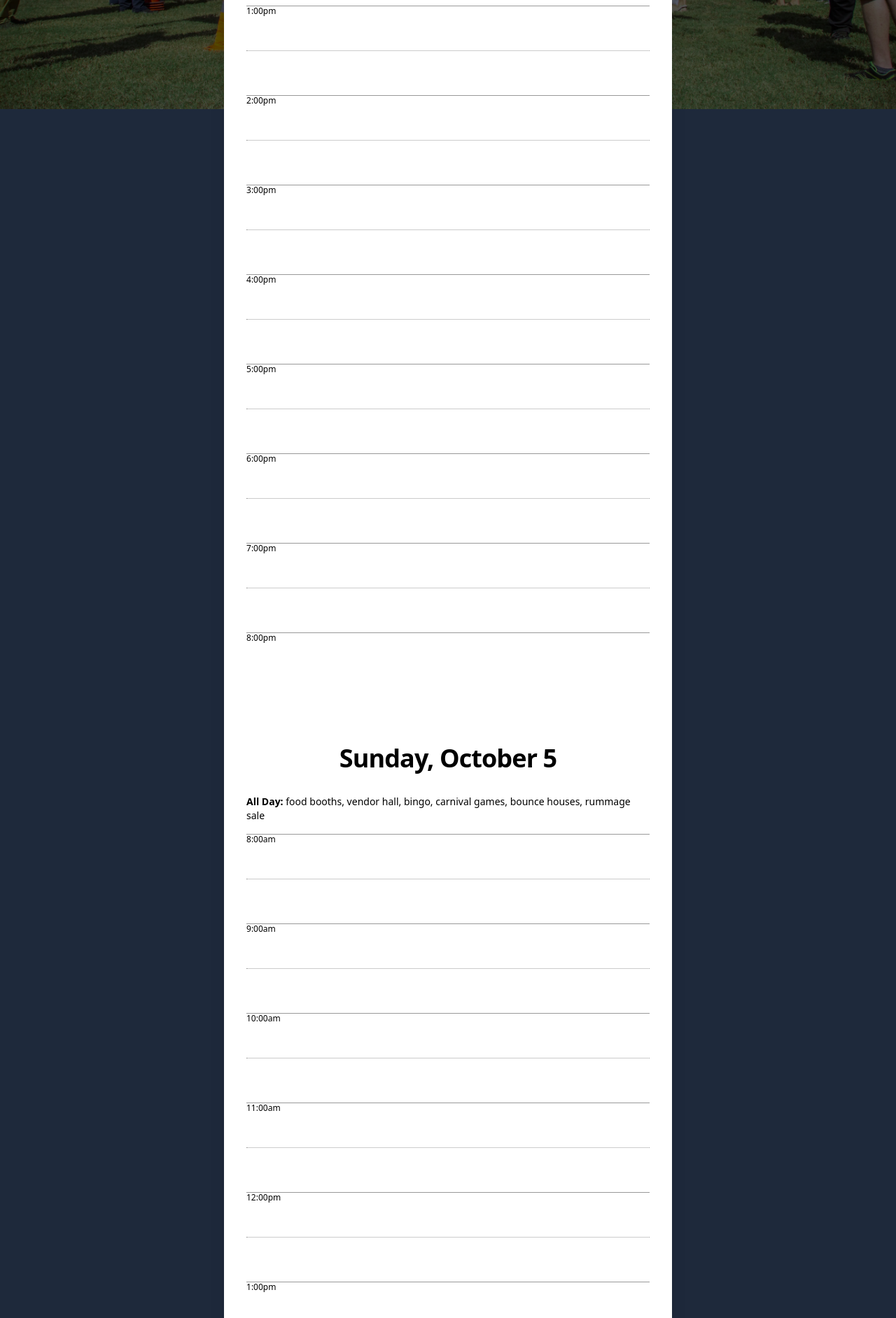
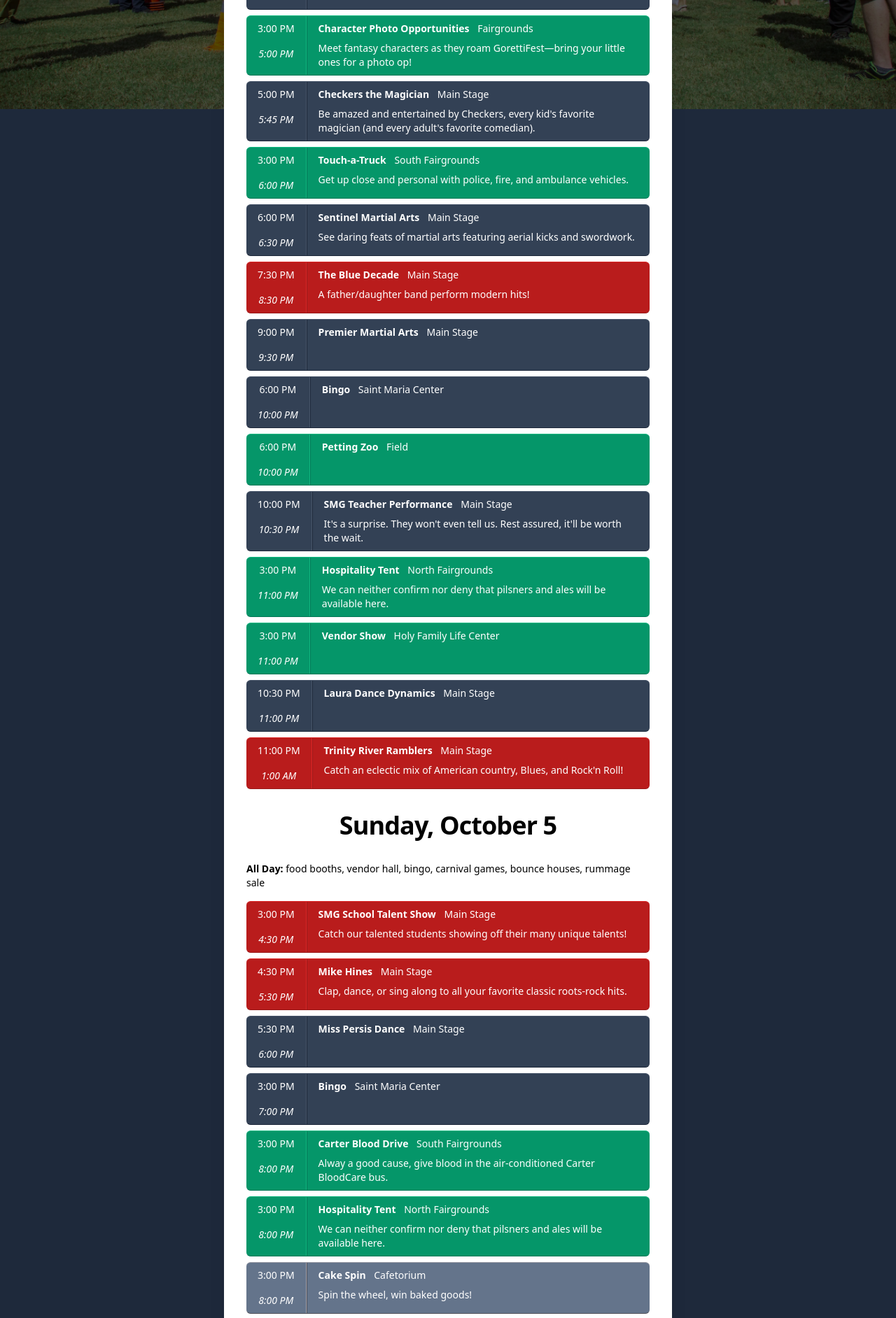
Before and after one commit to ktbartholomew/gorettifest.com, a Next.js app: page /schedule in a window 1280 px wide. Shown: the part 640-2524 px from the top of the page at 70% size. Built offline with nearby package versions, Linux system fonts and the light colour scheme.

Commit message:
a very wip calendar, but good enough for a draft

```diff
--- a/app/menu/page.tsx
+++ b/app/menu/page.tsx
@@ -124,7 +124,7 @@ const menu: Menu = {
         {
           title: "Jollof Rice",
           description:
-            "Hearty, spiced fried rice with diced vegetables and bits of jerk chicken.",
+            "Hearty, spiced basmati rice with diced vegetables and bits of jerk chicken.",
         },
         {
           title: "Fried Plantains",
--- /dev/null
+++ b/app/parking/page.tsx
@@ -0,0 +1,84 @@
+import { HeaderNav } from "@/components/header-nav";
+import { Metadata } from "next";
+import Image from "next/image";
+import { lilita } from "@/components/font";
+import headerImage from "@/public/img/IMG_2256.webp";
+import parkingMap from "@/public/img/parking-map.png";
+import React from "react";
+
+export const metadata: Metadata = {
+  title: "GorettiFest Parking Map",
+  description:
+    "Welcome to GorettiFest! Find parking on Benge Drive or Mitchell Street and take a short walk or shuttle ride to arrive at the GorettiFest front doors!",
+};
+
+export default function MenuPage() {
+  return (
+    <>
+      <HeaderNav logo />
+      <div className="relative max-h-[90vh] md:h-[90vh]">
+        <div className="hidden md:block absolute h-full w-full overflow-hidden">
+          <Image
+            className="h-full w-full object-cover"
+            src={headerImage.src}
+            alt="GorettiFest volunteer preparing food"
+            priority
+            width={1800}
+            height={1800}
+            loading="eager"
+            placeholder="blur"
+            blurDataURL={headerImage.blurDataURL}
+          />
+        </div>
+        <div className="absolute top-0 left-0 h-full w-full mix-blend-multiply bg-slate-800 md:bg-slate-900/70"></div>
+        <div className="md:py-16">
+          <div className="bg-white relative md:max-w-[67vw] lg:max-w-[50vw] mx-auto md:rounded-3xl p-8 md:drop-shadow-xl">
+            <h2 className={lilita.className + " text-balance mb-8"}>
+              Park at GorettiFest
+            </h2>
+            <Image
+              src={parkingMap.src}
+              alt="GorettiFest parking map"
+              priority
+              width={1800}
+              height={1800}
+              loading="eager"
+              placeholder="blur"
+              blurDataURL={parkingMap.blurDataURL}
+            />
+            <div className="columns-1 md:columns-2 gap-8">
+              <div className="text-center mb-8">
+                <h3 className="mb-4">Primary Parking</h3>
+                <a
+                  href="https://maps.app.goo.gl/cqx3drVKb1xtRaeN6"
+                  target="_blank"
+                >
+                  <address>
+                    Saint Maria Goretti Parking
+                    <br />
+                    1009 Benge Drive
+                    <br />
+                    Arlington, TX 76013
+                  </address>
+                </a>
+              </div>
+              <div className="text-center mb-8">
+                <h3 className="mb-4">Overflow Parking</h3>
+                <a
+                  href="https://maps.app.goo.gl/yq1oQXLD37FGUJj76"
+                  target="_blank"
+                >
+                  <address>
+                    UTA Lot 26 <br />
+                    9999 W Mitchell St <br />
+                    Arlington, TX 76013
+                  </address>
+                </a>
+              </div>
+            </div>
+          </div>
+        </div>
+      </div>
+    </>
+  );
+}
--- a/app/schedule/calendar.module.css
+++ b/app/schedule/calendar.module.css
@@ -20,18 +20,42 @@
 }
 
 .calendarItem {
-  @apply text-xs;
+  @apply text-sm;
   @apply text-white;
-  @apply bg-red-700;
   @apply border-t;
-  @apply border-t-red-600;
   @apply border-b;
-  @apply border-b-red-800;
-  @apply py-1;
   @apply px-4;
   @apply rounded-md;
+  @apply mb-2;
   @apply overflow-hidden;
   @apply text-ellipsis;
+  @apply bg-red-700;
+  @apply border-t-red-600;
+  @apply border-b-red-800;
+}
+
+.primary {
+  @apply bg-red-700;
+  @apply border-t-red-600;
+  @apply border-b-red-800;
+}
+
+.secondary {
+  @apply bg-slate-700;
+  @apply border-t-slate-600;
+  @apply border-b-slate-800;
+}
+
+.other {
+  @apply bg-slate-500;
+  @apply border-t-zinc-400;
+  @apply border-b-zinc-600;
+}
+
+.tertiary {
+  @apply bg-emerald-600;
+  @apply border-t-emerald-500;
+  @apply border-b-emerald-700;
 }
 
 .alternate {
@@ -39,3 +63,35 @@
   @apply border-t-slate-700;
   @apply border-b-slate-900;
 }
+
+.primary .timeBlock {
+  @apply border-r-red-600;
+}
+
+.primary .descriptionBlock {
+  @apply border-l-red-800;
+}
+
+.secondary .timeBlock {
+  @apply border-r-slate-600;
+}
+
+.secondary .descriptionBlock {
+  @apply border-l-slate-800;
+}
+
+.tertiary .timeBlock {
+  @apply border-r-emerald-500;
+}
+
+.tertiary .descriptionBlock {
+  @apply border-l-emerald-700;
+}
+
+.other .timeBlock {
+  @apply border-r-zinc-400;
+}
+
+.other .descriptionBlock {
+  @apply border-l-zinc-600;
+}
--- a/app/schedule/page.tsx
+++ b/app/schedule/page.tsx
@@ -1,17 +1,335 @@
+"use client";
+
 import { HeaderNav } from "@/components/header-nav";
-import { Metadata } from "next";
+import classes from "./calendar.module.css";
 import Image from "next/image";
 import { lilita } from "@/components/font";
 import headerImage from "@/public/img/IMG_2212.webp";
-import classes from "./calendar.module.css";
 
-export const metadata: Metadata = {
-  title: "GorettiFest Schedule",
-  description:
-    "GorettiFest is packed with events including live bands, a talent show, magicians, games, and dancing!",
+import { useEffect, useState } from "react";
+
+enum ScheduleItemCategory {
+  PRIMARY = "primary",
+  SECONDARY = "secondary",
+  TERTIARY = "tertiary",
+  OTHER = "other",
+}
+
+type ScheduleItem = {
+  startTime: Date;
+  endTime: Date;
+  title: string;
+  description?: string;
+  location?: string;
+  category: ScheduleItemCategory;
 };
 
+const schedule: ScheduleItem[] = [
+  {
+    startTime: new Date("2025-10-04T10:00:00-0500"),
+    endTime: new Date("2025-10-04T10:15:00-0500"),
+    title: "Opening Ceremony",
+    description:
+      "Kick off GorettiFest with the national anthem and opening remarks from our organizers.",
+    location: "Main Stage",
+    category: ScheduleItemCategory.PRIMARY,
+  },
+  {
+    startTime: new Date("2025-10-04T10:00:00-0500"),
+    endTime: new Date("2025-10-04T13:00:00-0500"),
+    title: "Touch-a-Truck",
+    description:
+      "Get up close and personal with police, fire, and ambulance vehicles.",
+    location: "South Fairgrounds",
+    category: ScheduleItemCategory.TERTIARY,
+  },
+
+  {
+    startTime: new Date("2025-10-04T12:00:00-0500"),
+    endTime: new Date("2025-10-04T12:45:00-0500"),
+    title: "Checkers the Magician",
+    description:
+      "Be amazed and entertained by Checkers, every kid's favorite magician (and every adult's favorite comedian).",
+    location: "Main Stage",
+    category: ScheduleItemCategory.SECONDARY,
+  },
+  {
+    startTime: new Date("2025-10-04T13:00:00-0500"),
+    endTime: new Date("2025-10-04T13:30:00-0500"),
+    title: "Sentinel Martial Arts",
+    description:
+      "See daring feats of martial arts featuring aerial kicks and swordwork.",
+    location: "Main Stage",
+    category: ScheduleItemCategory.SECONDARY,
+  },
+  {
+    startTime: new Date("2025-10-04T13:00:00-0500"),
+    endTime: new Date("2025-10-04T17:00:00-0500"),
+    title: "Bingo",
+    location: "Saint Maria Center",
+    category: ScheduleItemCategory.SECONDARY,
+  },
+  {
+    startTime: new Date("2025-10-04T13:00:00-0500"),
+    endTime: new Date("2025-10-04T17:00:00-0500"),
+    title: "Petting Zoo",
+    location: "Field",
+    category: ScheduleItemCategory.TERTIARY,
+  },
+  {
+    startTime: new Date("2025-10-04T14:30:00-0500"),
+    endTime: new Date("2025-10-04T15:30:00-0500"),
+    title: "The Blue Decade",
+    description: "A father/daughter band perform modern hits!",
+    location: "Main Stage",
+    category: ScheduleItemCategory.PRIMARY,
+  },
+  {
+    startTime: new Date("2025-10-04T16:00:00-0500"),
+    endTime: new Date("2025-10-04T16:30:00-0500"),
+    title: "Premier Martial Arts",
+    location: "Main Stage",
+    category: ScheduleItemCategory.SECONDARY,
+  },
+  {
+    startTime: new Date("2025-10-04T17:00:00-0500"),
+    endTime: new Date("2025-10-04T17:30:00-0500"),
+    title: "SMG Teacher Performance",
+    description:
+      "It's a surprise. They won't even tell us. Rest assured, it'll be worth the wait.",
+    location: "Main Stage",
+    category: ScheduleItemCategory.SECONDARY,
+  },
+  {
+    startTime: new Date("2025-10-04T17:30:00-0500"),
+    endTime: new Date("2025-10-04T18:00:00-0500"),
+    title: "Laura Dance Dynamics",
+    location: "Main Stage",
+    category: ScheduleItemCategory.SECONDARY,
+  },
+  {
+    startTime: new Date("2025-10-04T18:00:00-0500"),
+    endTime: new Date("2025-10-04T20:00:00-0500"),
+    title: "Trinity River Ramblers",
+    description:
+      "Catch an eclectic mix of American country, Blues, and Rock'n Roll!",
+    location: "Main Stage",
+    category: ScheduleItemCategory.PRIMARY,
+  },
+  {
+    startTime: new Date("2025-10-04T10:00:00-0500"),
+    endTime: new Date("2025-10-04T12:00:00-0500"),
+    title: "Character Photo Opportunities",
+    description:
+      "Meet fantasy characters as they roam GorettiFest—bring your little ones for a photo op!",
+    location: "Fairgrounds",
+    category: ScheduleItemCategory.TERTIARY,
+  },
+  {
+    startTime: new Date("2025-10-04T10:15:00-0500"),
+    endTime: new Date("2025-10-04T10:30:00-0500"),
+    title: "SMG & Nolan Cheer Squads",
+    description:
+      "Get in the GorettiFest spirit with cheers from our school's squad, and our alumni from Nolan Catholic High School!",
+    category: ScheduleItemCategory.SECONDARY,
+    location: "Main Stage",
+  },
+  {
+    startTime: new Date("2025-10-04T10:30:00-0500"),
+    endTime: new Date("2025-10-04T11:30:00-0500"),
+    title: "SMG & Nolan Ballet Folklorico",
+    description:
+      "Enjoy tradicional Mexican dances from our very talented students!",
+    category: ScheduleItemCategory.SECONDARY,
+    location: "Main Stage",
+  },
+  {
+    startTime: new Date("2025-10-04T10:00:00-0500"),
+    endTime: new Date("2025-10-04T18:00:00-0500"),
+    title: "Hospitality Tent",
+    description:
+      "We can neither confirm nor deny that pilsners and ales will be available here.",
+    location: "North Fairgrounds",
+    category: ScheduleItemCategory.TERTIARY,
+  },
+  {
+    startTime: new Date("2025-10-05T10:00:00-0500"),
+    endTime: new Date("2025-10-05T11:30:00-0500"),
+    title: "SMG School Talent Show",
+    description:
+      "Catch our talented students showing off their many unique talents!",
+    location: "Main Stage",
+    category: ScheduleItemCategory.PRIMARY,
+  },
+  {
+    startTime: new Date("2025-10-05T11:30:00-0500"),
+    endTime: new Date("2025-10-05T12:30:00-0500"),
+    title: "Mike Hines",
+    description:
+      "Clap, dance, or sing along to all your favorite classic roots-rock hits.",
+    location: "Main Stage",
+    category: ScheduleItemCategory.PRIMARY,
+  },
+  {
+    startTime: new Date("2025-10-05T12:30:00-0500"),
+    endTime: new Date("2025-10-05T13:00:00-0500"),
+    title: "Miss Persis Dance",
+    location: "Main Stage",
+    category: ScheduleItemCategory.SECONDARY,
+  },
+  {
+    startTime: new Date("2025-10-05T13:30:00-0500"),
+    endTime: new Date("2025-10-05T15:00:00-0500"),
+    title: "Abbey Brown & the Sound",
+    location: "Main Stage",
+    category: ScheduleItemCategory.PRIMARY,
+  },
+  {
+    startTime: new Date("2025-10-05T10:00:00-0500"),
+    endTime: new Date("2025-10-05T14:00:00-0500"),
+    title: "Bingo",
+    location: "Saint Maria Center",
+    category: ScheduleItemCategory.SECONDARY,
+  },
+  {
+    startTime: new Date("2025-10-05T10:00:00-0500"),
+    endTime: new Date("2025-10-05T15:00:00-0500"),
+    title: "Carter Blood Drive",
+    description:
+      "Alway a good cause, give blood in the air-conditioned Carter BloodCare bus.",
+    location: "South Fairgrounds",
+    category: ScheduleItemCategory.TERTIARY,
+  },
+  {
+    startTime: new Date("2025-10-04T10:00:00-0500"),
+    endTime: new Date("2025-10-04T18:00:00-0500"),
+    title: "Vendor Show",
+    location: "Holy Family Life Center",
+    category: ScheduleItemCategory.TERTIARY,
+  },
+  {
+    startTime: new Date("2025-10-05T10:00:00-0500"),
+    endTime: new Date("2025-10-05T15:00:00-0500"),
+    title: "Hospitality Tent",
+    description:
+      "We can neither confirm nor deny that pilsners and ales will be available here.",
+    location: "North Fairgrounds",
+    category: ScheduleItemCategory.TERTIARY,
+  },
+  {
+    startTime: new Date("2025-10-05T10:00:00-0500"),
+    endTime: new Date("2025-10-05T15:00:00-0500"),
+    title: "Cake Spin",
+    description: "Spin the wheel, win baked goods!",
+    location: "Cafetorium",
+    category: ScheduleItemCategory.OTHER,
+  },
+  {
+    startTime: new Date("2025-10-05T10:00:00-0500"),
+    endTime: new Date("2025-10-05T15:00:00-0500"),
+    title: "Rummage Sale",
+    location: "Cafetorium",
+    category: ScheduleItemCategory.OTHER,
+  },
+  {
+    startTime: new Date("2025-10-05T10:00:00-0500"),
+    endTime: new Date("2025-10-05T15:00:00-0500"),
+    title: "Ministry Tables",
+    location: "Cafetorium",
+    category: ScheduleItemCategory.OTHER,
+  },
+  {
+    startTime: new Date("2025-10-05T10:00:00-0500"),
+    endTime: new Date("2025-10-05T15:00:00-0500"),
+    title: "Face Painting",
+    location: "Holy Family Life Center",
+    category: ScheduleItemCategory.TERTIARY,
+  },
+  {
+    startTime: new Date("2025-10-05T10:00:00-0500"),
+    endTime: new Date("2025-10-05T15:00:00-0500"),
+    title: "Caricatures",
+    location: "Holy Family Life Center",
+    category: ScheduleItemCategory.TERTIARY,
+  },
+  {
+    startTime: new Date("2025-10-05T10:00:00-0500"),
+    endTime: new Date("2025-10-05T15:00:00-0500"),
+    title: "Dunk Tank",
+    location: "Field",
+    category: ScheduleItemCategory.TERTIARY,
+  },
+];
+
+const SATURDAY = new Date("2025-10-04T00:00:00-0500");
+const SUNDAY = new Date("2025-10-05T00:00:00-0500");
+
+function localTime(date: Date): string {
+  const meridian = date.getHours() >= 12 ? "PM" : "AM";
+  const hour = date.getHours() % 12 === 0 ? 12 : date.getHours() % 12;
+
+  return `${hour.toString()}:${date
+    .getMinutes()
+    .toString()
+    .padStart(2, "0")} ${meridian}`;
+}
+
+function sortItems(a: ScheduleItem, b: ScheduleItem) {
+  // Case: one interval is entirely before the other
+  if (a.endTime <= b.startTime) return -1;
+  if (b.endTime <= a.startTime) return 1;
+
+  // Otherwise, prioritize earlier endTime
+  if (a.endTime < b.endTime) return -1;
+  if (a.endTime > b.endTime) return 1;
+
+  // If same endTime, break ties with startTime
+  return a.startTime.getTime() - b.startTime.getTime();
+}
+
+function renderItem(item: ScheduleItem) {
+  return (
+    <div
+      key={item.title}
+      className={`${classes.calendarItem} ${classes[item.category]}`}
+    >
+      <div className="flex flex-row">
+        <div
+          className={`py-2 text-center whitespace-nowrap pr-4 border-r ${classes.timeBlock}`}
+        >
+          <div>{localTime(item.startTime)}</div>
+          <div className="mt-4">
+            <em>{localTime(item.endTime)}</em>
+          </div>
+        </div>
+        <div className={`py-2 pl-4 border-l ${classes.descriptionBlock}`}>
+          <div className="mb-2">
+            <strong className="mr-2">{item.title}</strong> {item.location}
+          </div>
+          <div>{item.description}</div>
+        </div>
+      </div>
+    </div>
+  );
+}
+
 export default function SchedulePage() {
+  const [now, setNow] = useState(new Date(0));
+  useEffect(() => {
+    setNow(new Date());
+  }, []);
+
+  const saturdayItems = schedule
+    .filter((scheduleItem) => {
+      return scheduleItem.startTime < SUNDAY && scheduleItem.endTime > now;
+    })
+    .sort(sortItems);
+  const sundayItems = schedule
+    .filter((scheduleItem) => {
+      return scheduleItem.startTime >= SUNDAY && scheduleItem.endTime > now;
+    })
+    .sort(sortItems);
+
   return (
     <>
       <HeaderNav logo />
@@ -20,7 +338,7 @@ export default function SchedulePage() {
           <Image
             className="h-full w-full object-cover"
             src={headerImage.src}
-            alt="GorettiFest volunteer preparing food"
+            alt="PHI Helicopter landed at GorettiFest"
             priority
             width={1800}
             height={1800}
@@ -36,69 +354,15 @@ export default function SchedulePage() {
               <h2 className={lilita.className + " text-balance"}>
                 GorettiFest Schedule
               </h2>
+            </div>
+
+            <div className="max-w-prose mx-auto">
               <h3 className="text-center my-8">Saturday, October 4</h3>
               <p className="text-sm">
                 <strong>All Day:</strong> food booths, vendor hall, bingo,
                 carnival games, bounce houses, rummage sale
               </p>
-              <div className="relative z-0">
-                <div className={classes.lineContainer}>
-                  <div className={classes.hourLine}></div>
-                  <div className={classes.halfHourLine}></div>
-                  <div className={classes.hourLine}></div>
-                  <div className={classes.halfHourLine}></div>
-                  <div className={classes.hourLine}></div>
-                  <div className={classes.halfHourLine}></div>
-                  <div className={classes.hourLine}></div>
-                  <div className={classes.halfHourLine}></div>
-                  <div className={classes.hourLine}></div>
-                  <div className={classes.halfHourLine}></div>
-                  <div className={classes.hourLine}></div>
-                  <div className={classes.halfHourLine}></div>
-                  <div className={classes.hourLine}></div>
-                  <div className={classes.halfHourLine}></div>
-                  <div className={classes.hourLine}></div>
-                  <div className={classes.halfHourLine}></div>
-                  <div className={classes.hourLine}></div>
-                  <div className={classes.halfHourLine}></div>
-                  <div className={classes.hourLine}></div>
-                </div>
-                <div className="flex gap-2 md:gap-4 z-10">
-                  <div className="text-xs">
-                    <div className="h-32 ">
-                      11<span className="hidden md:inline">:00am</span>
-                    </div>
-                    <div className="h-32 ">
-                      12<span className="hidden md:inline">:00pm</span>
-                    </div>
-                    <div className="h-32 ">
-                      1<span className="hidden md:inline">:00pm</span>
-                    </div>
-                    <div className="h-32 ">
-                      2<span className="hidden md:inline">:00pm</span>
-                    </div>
-                    <div className="h-32 ">
-                      3<span className="hidden md:inline">:00pm</span>
-                    </div>
-                    <div className="h-32 ">
-                      4<span className="hidden md:inline">:00pm</span>
-                    </div>
-                    <div className="h-32 ">
-                      5<span className="hidden md:inline">:00pm</span>
-                    </div>
-                    <div className="h-32 ">
-                      6<span className="hidden md:inline">:00pm</span>
-                    </div>
-                    <div className="h-32 ">
-                      7<span className="hidden md:inline">:00pm</span>
-                    </div>
-                    <div className="h-32 ">
-                      8<span className="hidden md:inline">:00pm</span>
-                    </div>
-                  </div>
-                  <div className="flex-grow"></div>
-                </div>
-              </div>
+              {saturdayItems.map(renderItem)}
             </div>
 
             <div className="max-w-prose mx-auto">
@@ -107,54 +371,7 @@ export default function SchedulePage() {
                 <strong>All Day:</strong> food booths, vendor hall, bingo,
                 carnival games, bounce houses, rummage sale
               </p>
-              <div className="relative z-0">
-                <div className={classes.lineContainer}>
-                  <div className={classes.hourLine}></div>
-                  <div className={classes.halfHourLine}></div>
-                  <div className={classes.hourLine}></div>
-                  <div className={classes.halfHourLine}></div>
-                  <div className={classes.hourLine}></div>
-                  <div className={classes.halfHourLine}></div>
-                  <div className={classes.hourLine}></div>
-                  <div className={classes.halfHourLine}></div>
-                  <div className={classes.hourLine}></div>
-                  <div className={classes.halfHourLine}></div>
-                  <div className={classes.hourLine}></div>
-                  <div className={classes.halfHourLine}></div>
-                  <div className={classes.hourLine}></div>
-                  <div className={classes.halfHourLine}></div>
-                  <div className={classes.hourLine}></div>
-                </div>
-                <div className="flex gap-2 md:gap-4">
-                  <div className="text-xs">
-                    <div className="h-32 ">
-                      8<span className="hidden md:inline">:00am</span>
-                    </div>
-                    <div className="h-32 ">
-                      9<span className="hidden md:inline">:00am</span>
-                    </div>
-                    <div className="h-32 ">
-                      10<span className="hidden md:inline">:00am</span>
-                    </div>
-                    <div className="h-32 ">
-                      11<span className="hidden md:inline">:00am</span>
-                    </div>
-                    <div className="h-32 ">
-                      12<span className="hidden md:inline">:00pm</span>
-                    </div>
-                    <div className="h-32 ">
-                      1<span className="hidden md:inline">:00pm</span>
-                    </div>
-                    <div className="h-32 ">
-                      2<span className="hidden md:inline">:00pm</span>
-                    </div>
-                    <div className="h-32 ">
-                      3<span className="hidden md:inline">:00pm</span>
-                    </div>
-                  </div>
-                  <div className="flex-grow"></div>
-                </div>
-              </div>
+              {sundayItems.map(renderItem)}
             </div>
           </div>
         </div>
```
Also changed, not shown: app/page.tsx (+11 -4 lines), public/img/parking-map.png (added).
